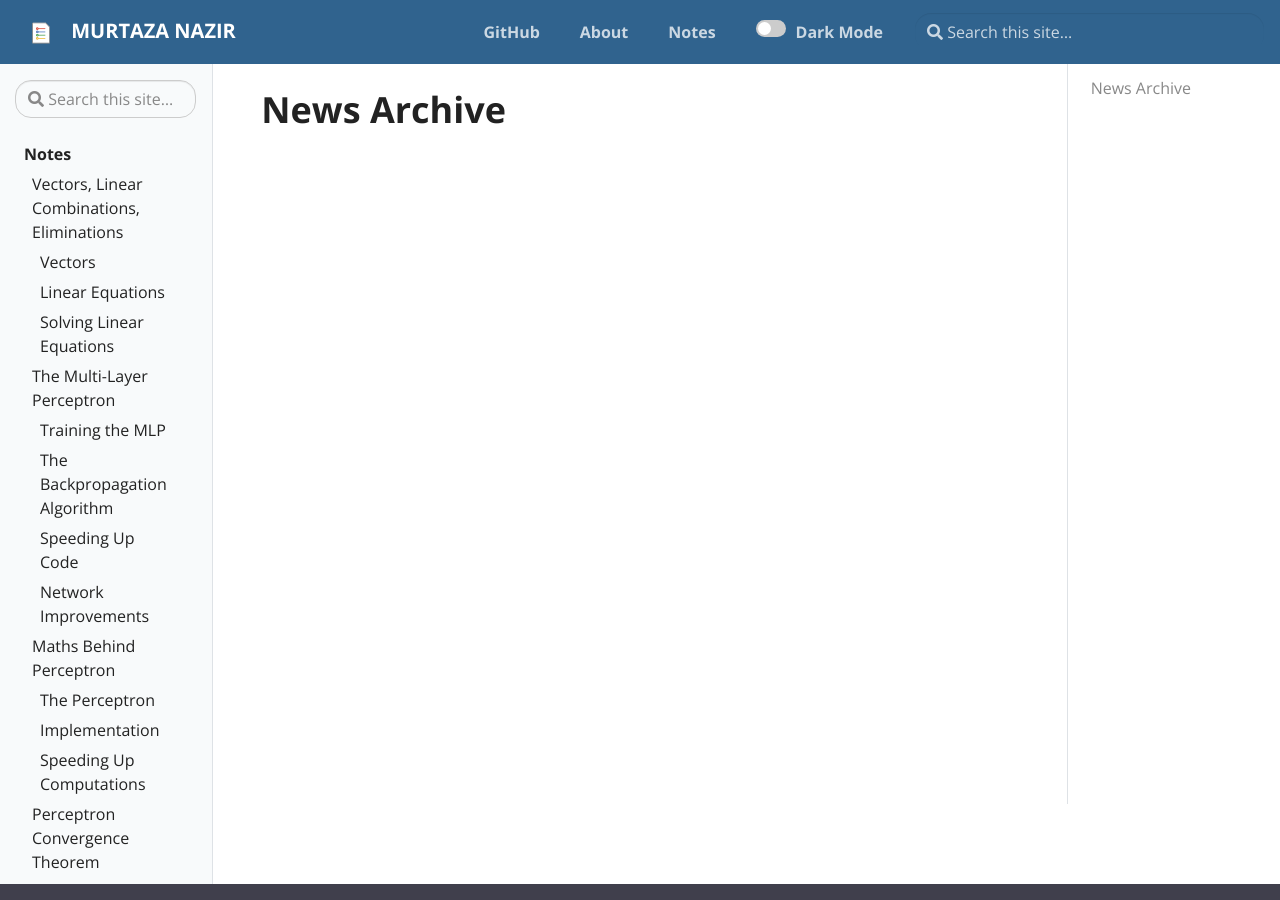
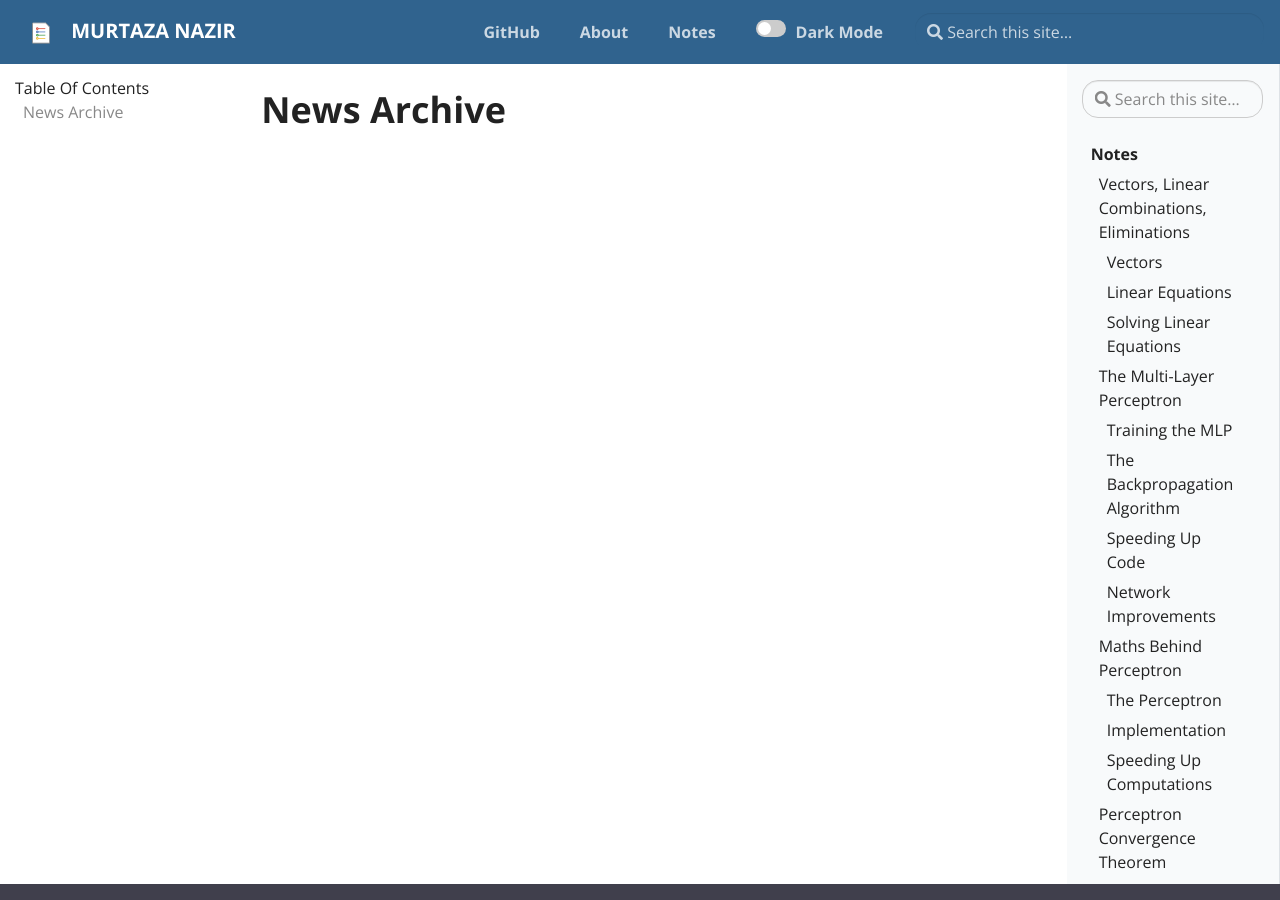
Before and after one commit to themurtazanazir/themurtazanazir.github.io, a Jekyll site: the page built from pages/archive.md, in a window 1280 px wide and 900 px high. Built offline with Jekyll 4.4.1, drawn with Linux system fonts in a browser that asks for light colours.

Commit message:
1. Changed the table of contents to LHS* 2. Added Lora font family *Fix the dropdown issue of the table of contents

```diff
--- a/_layouts/default.html
+++ b/_layouts/default.html
@@ -7,16 +7,18 @@
     <div class="container-fluid td-outer">
       <div class="td-main">
         <div class="row flex-xl-nowrap">
-          <div class="col-12 col-md-3 col-xl-2 td-sidebar d-print-none">
-          {% include sidebar.html %}
-          </div>
-          <div class="d-none d-xl-block col-xl-2 td-toc d-print-none">
-              <nav id="TableOfContents"><ul>
+          <div class="col-12 col-md-3 d-none d-xl-block col-xl-2 td-toc d-print-none">
+              <nav id="TableOfContents">
+                Table Of Contents
+                <ul>
               <li><ul id="TOC">
                 <!-- Links will be appended here-->
               </ul></li>
               </ul></nav>
           </div>
+          <div class="col-xl-2 td-sidebar d-print-none">
+            {% include sidebar.html %}
+            </div>
           <main class="col-12 col-md-9 col-xl-8 pl-md-5" role="main">
             <nav aria-label="breadcrumb" class="d-none d-md-block d-print-none">
 
```
Also changed, not shown: assets/css/main.css.
